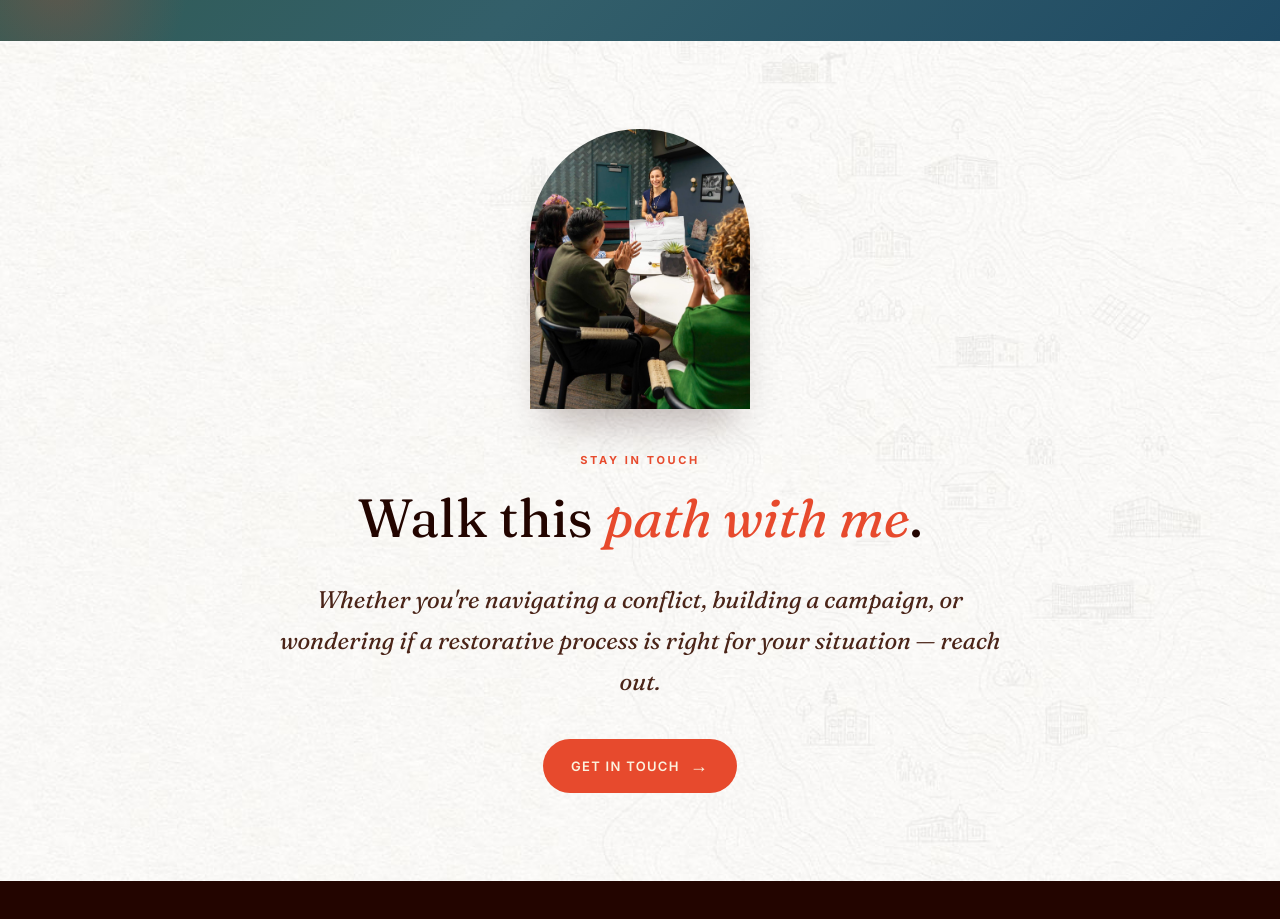
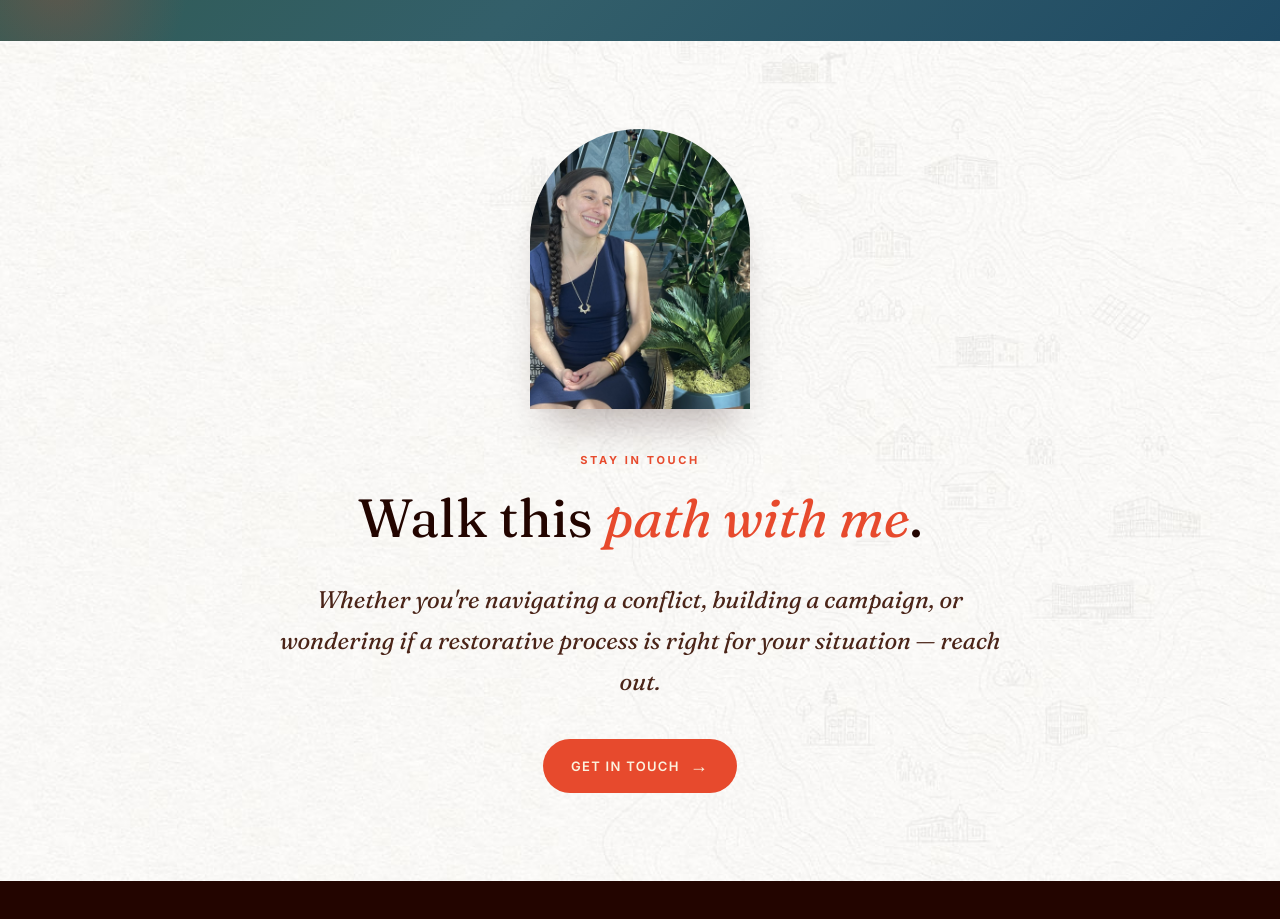
Before and after one commit to Iris-Cocreative/yoana, a plain HTML site: page index.html in a window 1280 px wide. Shown: the part 4080-4999 px from the top of the page. Drawn offline with Linux system fonts and the light colour scheme.

Commit message:
Offerings: use facilitating photo for Facilitation section; home: new conversation photo above Stay in touch (#31)
Claude-Session: https://claude.ai/code/session_01KXR2tqJeu99cT3eHawy12y

Co-authored-by: Claude <noreply@anthropic.com>

```diff
--- a/index.html
+++ b/index.html
@@ -303,7 +303,7 @@
   .path-portrait {
     width: 220px;
     height: 280px;
-    background: url('assets/yoana-facilitating-visioning.jpg') center/cover no-repeat;
+    background: url('assets/yoana-conversation.jpg') 28% 30%/cover no-repeat;
     border-radius: 110px 110px 0 0;
     margin: 0 auto 36px;
     box-shadow: 0 28px 44px -18px rgba(35,5,0,0.32);
```
Also changed, not shown: offerings.html (+1 -1 lines), assets/yoana-conversation.jpg (added).
